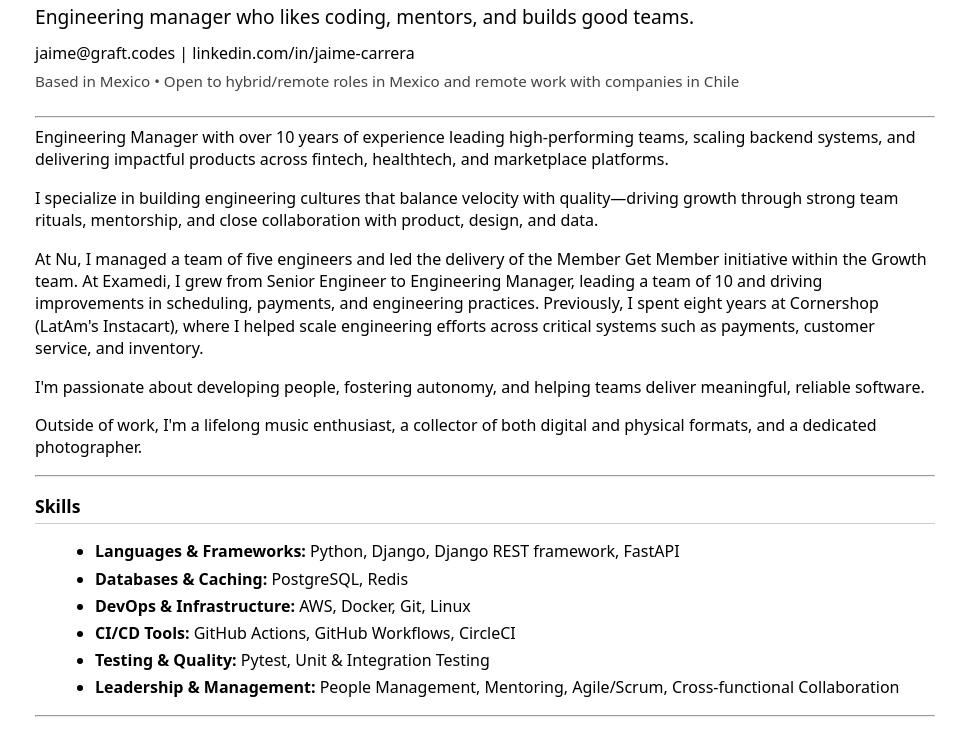
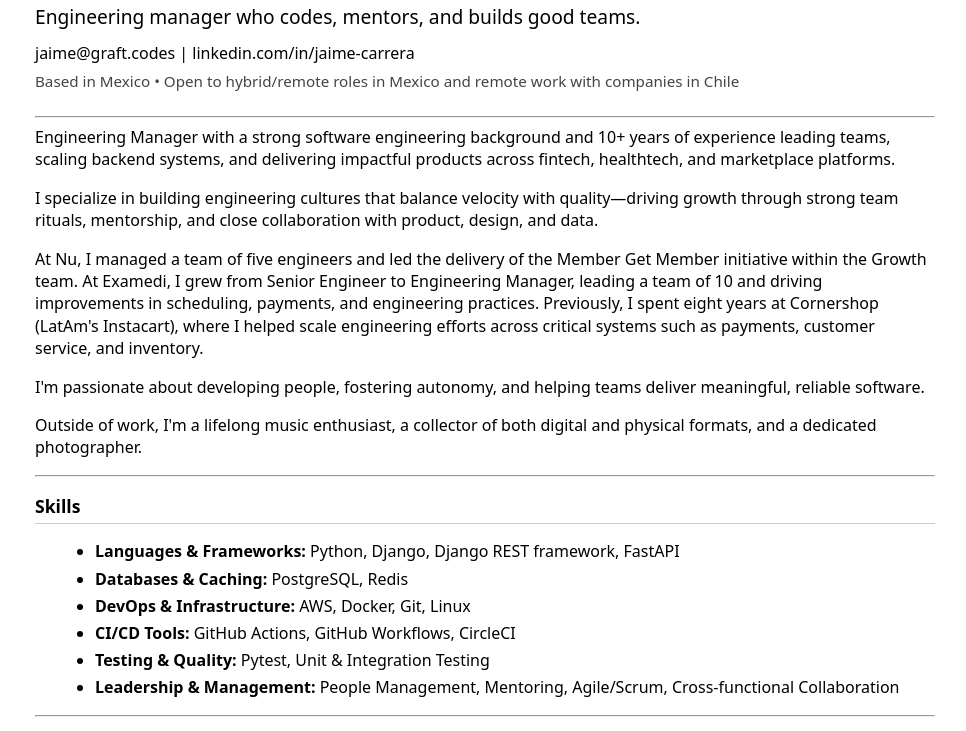
Before and after one commit to dongraft/me, a website built with Parcel: page index.html in a window 1280 px wide. Shown: the part 61-792 px from the top of the page, without its empty margins (155-1121 px from the left). Built offline with nearby package versions, Linux system fonts and the light colour scheme.

Commit message:
who codes

```diff
--- a/index.html
+++ b/index.html
@@ -14,7 +14,7 @@
   <body>
     <div class="header-block">
       <h1>Jaime Carrera Troncoso</h1>
-      <p class="subtitle">Engineering manager who likes coding, mentors, and builds good teams.</p>
+      <p class="subtitle">Engineering manager who codes, mentors, and builds good teams.</p>
       <p class="contact">
         <a href="mailto:jaime@graft.codes">jaime@graft.codes</a> |
         <a href="https://www.linkedin.com/in/jaime-carrera/">linkedin.com/in/jaime-carrera</a>
@@ -22,7 +22,7 @@
       <p class="location">Based in Mexico • Open to hybrid/remote roles in Mexico and remote work with companies in Chile</p>
     </div>
     <hr>
-    <p>Engineering Manager with over 10 years of experience leading high-performing teams, scaling backend systems, and delivering impactful products across fintech, healthtech, and marketplace platforms.</p>
+    <p>Engineering Manager with a strong software engineering background and 10+ years of experience leading teams, scaling backend systems, and delivering impactful products across fintech, healthtech, and marketplace platforms.</p>
 
     <p>I specialize in building engineering cultures that balance velocity with quality—driving growth through strong team rituals, mentorship, and close collaboration with product, design, and data.</p>
 
```
